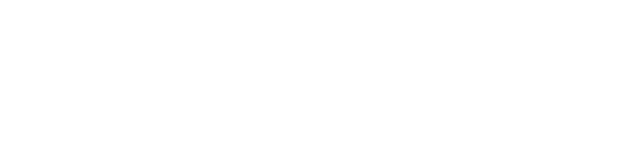
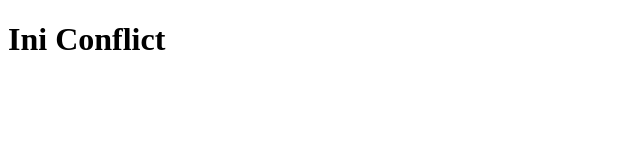
Before and after one commit to IzacFE/Top-Tier-Version-Control, a plain HTML site: page index.html in a window 1280 px wide. Shown: the whole page, without its empty margins (0-640 px from the left). Drawn offline with Linux system fonts and the light colour scheme.

Commit message:
Adding a different h1 to the html to trigger a conflict

```diff
--- a/index.html
+++ b/index.html
@@ -6,5 +6,7 @@
     <meta name="viewport" content="width=device-width, initial-scale=1.0" />
     <title>Document</title>
   </head>
-  <body></body>
+  <body>
+    <h1>Ini Conflict</h1>
+  </body>
 </html>
```
